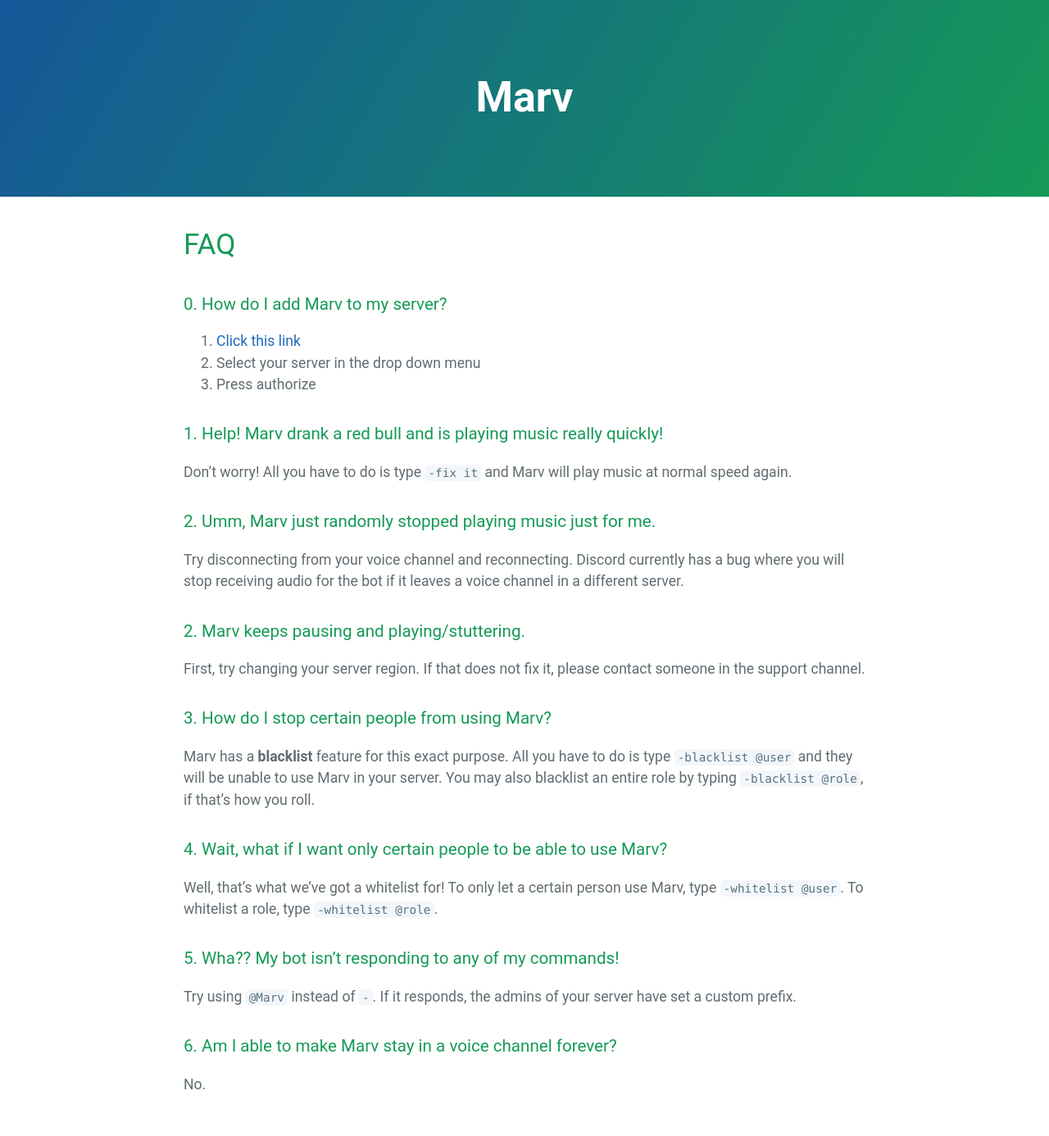
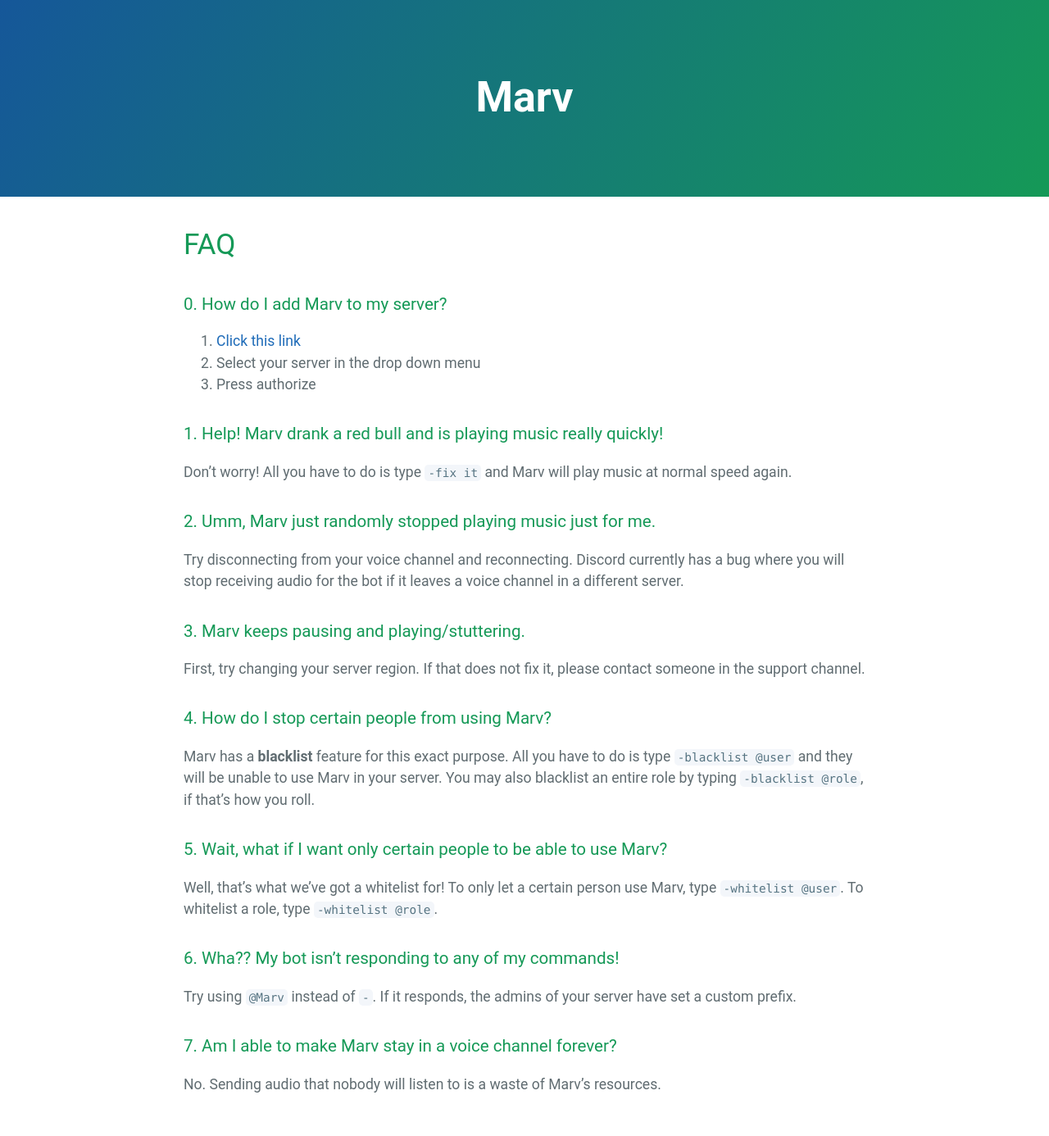
Before and after one commit to mymindishazel/marv-docs, a Jekyll site: the page built from faq.md, in a window 1280 px wide. Shown: the whole page at 82% size. Built offline with Jekyll 4.4.1, drawn with Linux system fonts in a browser that asks for light colours; our own code applies the rules of GitHub Pages for plain Markdown files.

Commit message:
Update faq.md

```diff
--- a/faq.md
+++ b/faq.md
@@ -11,17 +11,17 @@ Don't worry! All you have to do is type `-fix it` and Marv will play music at no
 ### 2. Umm, Marv just randomly stopped playing music just for me.
 Try disconnecting from your voice channel and reconnecting. Discord currently has a bug where you will stop receiving audio for the bot if it leaves a voice channel in a different server.
 
-### 2. Marv keeps pausing and playing/stuttering.
+### 3. Marv keeps pausing and playing/stuttering.
 First, try changing your server region. If that does not fix it, please contact someone in the support channel.
 
-### 3. How do I stop certain people from using Marv?
+### 4. How do I stop certain people from using Marv?
 Marv has a **blacklist** feature for this exact purpose. All you have to do is type `-blacklist @user` and they will be unable to use Marv in your server. You may also blacklist an entire role by typing `-blacklist @role`, if that's how you roll.
 
-### 4. Wait, what if I want only certain people to be able to use Marv?
+### 5. Wait, what if I want only certain people to be able to use Marv?
 Well, that's what we've got a whitelist for! To only let a certain person use Marv, type `-whitelist @user`. To whitelist a role, type `-whitelist @role`.
 
-### 5. Wha?? My bot isn't responding to any of my commands!
+### 6. Wha?? My bot isn't responding to any of my commands!
 Try using `@Marv` instead of `-`. If it responds, the admins of your server have set a custom prefix.
 
-### 6. Am I able to make Marv stay in a voice channel forever?
-No.
+### 7. Am I able to make Marv stay in a voice channel forever?
+No. Sending audio that nobody will listen to is a waste of Marv's resources.
```
